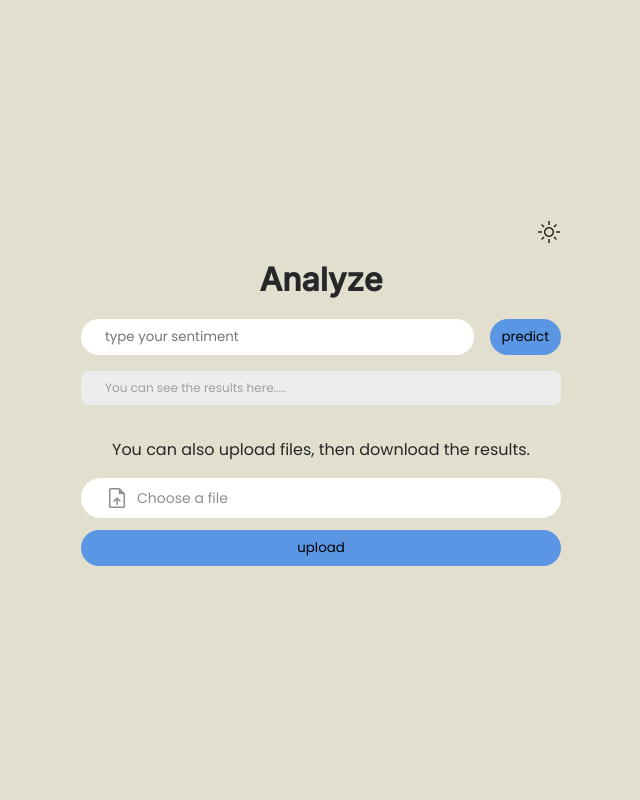
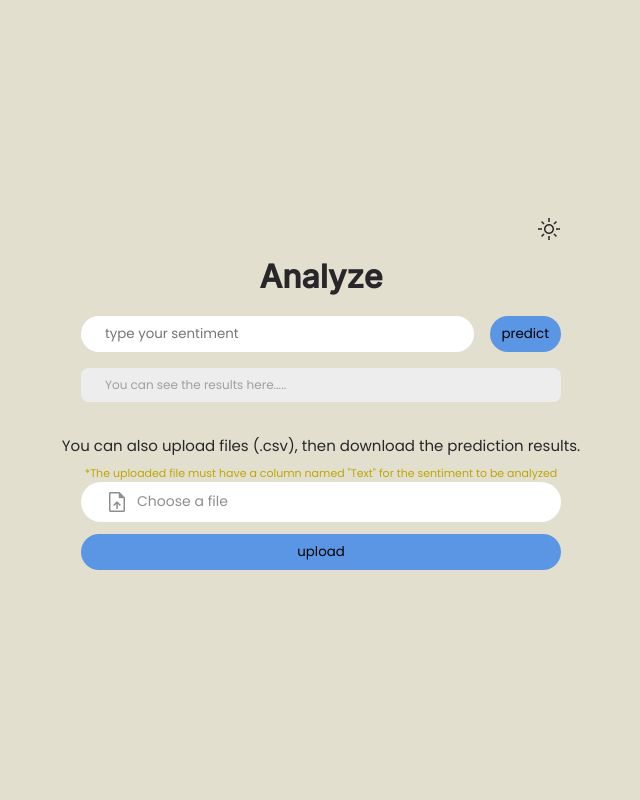
Before and after one commit to suhriar/analyze-app, a Flask app: page / in a window 1280 px wide. Shown: the whole page, without its empty margins (319-959 px from the left). Run offline with Flask 3, Linux system fonts and the light colour scheme; parts of the project's set-up code (start-up, migrations or seed data) failed here and were passed over.

Commit message:
adjust html

```diff
--- a/templates/index.html
+++ b/templates/index.html
@@ -54,8 +54,11 @@
                     You can see the results here.....
                 </div>
             </div>
-            <div class="" style="margin-top: 32px; margin-bottom: 16px;">
-                You can also upload files, then download the results.
+            <div class="" style="margin-top: 32px; margin-bottom: 8px; font-size: 15px;">
+                You can also upload files (.csv), then download the prediction results.
+            </div>
+            <div class="" style="font-size: 11px; color: #bea609;">
+                *The uploaded file must have a column named "Text" for the sentiment to be analyzed
             </div>
             <form action="" id="form-sentiment-file" name="form-sentiment-file">
                 <label for="file">
```
